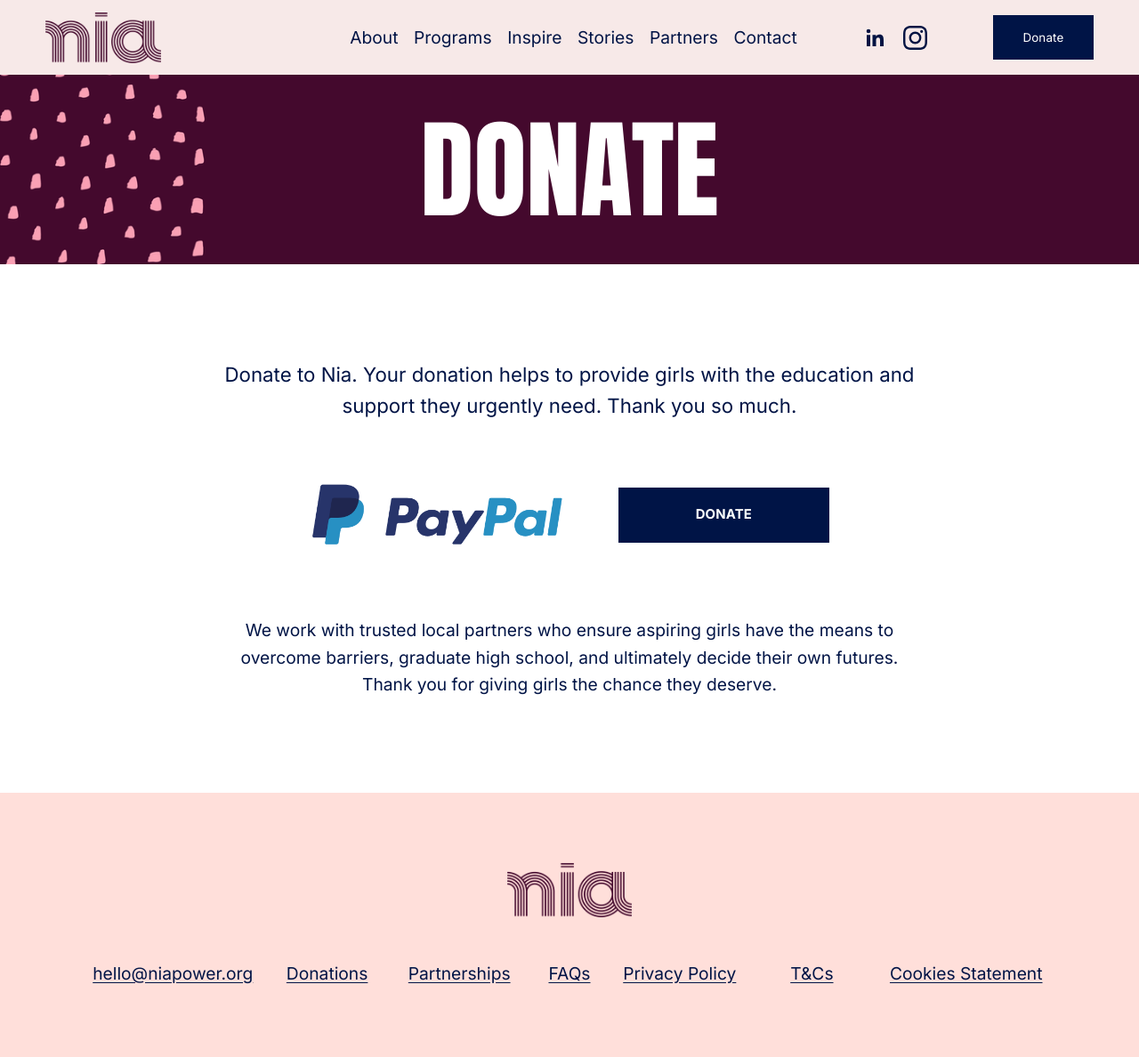
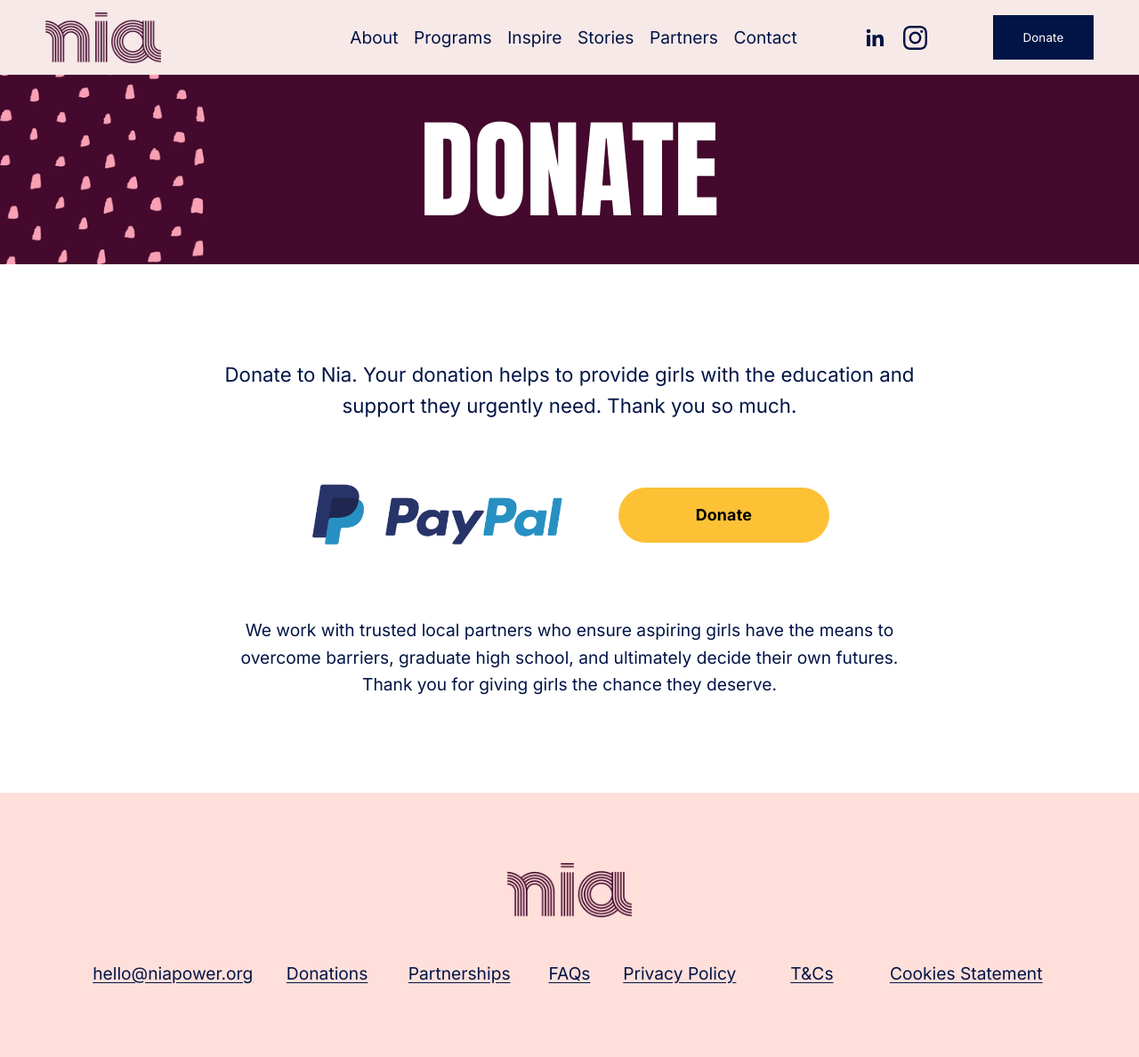
Before and after one commit to sigaramendrum/nia-web, a Jekyll site: the page built from donate.html, in a window 1280 px wide. Shown: the whole page at 89% size. Built offline with Jekyll 4.4.1, drawn with Linux system fonts in a browser that asks for light colours.

Commit message:
Text links violet on white sections; yellow pill PayPal button on Donate
Co-Authored-By: Claude Opus 5.5 <noreply@anthropic.com>

```diff
--- a/assets/css/mirror.css
+++ b/assets/css/mirror.css
@@ -83,6 +83,8 @@ p { margin: 1rem 0; }
 .sqs-html-content ul, .sqs-html-content ol { --v: var(--normal); padding-left: 40px; margin: 1em 0; line-height: 1.59em; }
 .sqs-html-content li > p { margin: .5em 0; }
 .sqs-html-content a { text-decoration: underline; text-underline-offset: .15em; }
+[data-section-theme="white"] .sqs-html-content a, .page-section:not([data-section-theme]) .sqs-html-content a { color: var(--violet); }
+[data-section-theme="black-bold"] .sqs-html-content a { color: #fff; }
 .sqs-html-content strong { font-weight: 700; }
 .sqs-html-content p:empty::before { content: "\200b"; }
 
@@ -196,6 +198,7 @@ p { margin: 1rem 0; }
 }
 .sqs-stretched .sqs-block-button-element { width: 100%; height: 100%; padding-top: 0; padding-bottom: 0; }
 .sqs-block-button-element:hover, .nia-cta:hover { opacity: .8; }
+.sqs-button-element--secondary { --v: 1.25; background: #fdc136; color: #010101; border-radius: 300px; text-transform: none; padding: 0 2em; }
 
 /* ---------------------------------------------------------------- social link blocks */
 .sqs-svg-icon--list { display: flex; flex-wrap: wrap; justify-content: var(--social-icons-justify-content, flex-start); gap: var(--social-icons-gap, 12px); list-style: none; padding: 0; margin: 0; }
```
